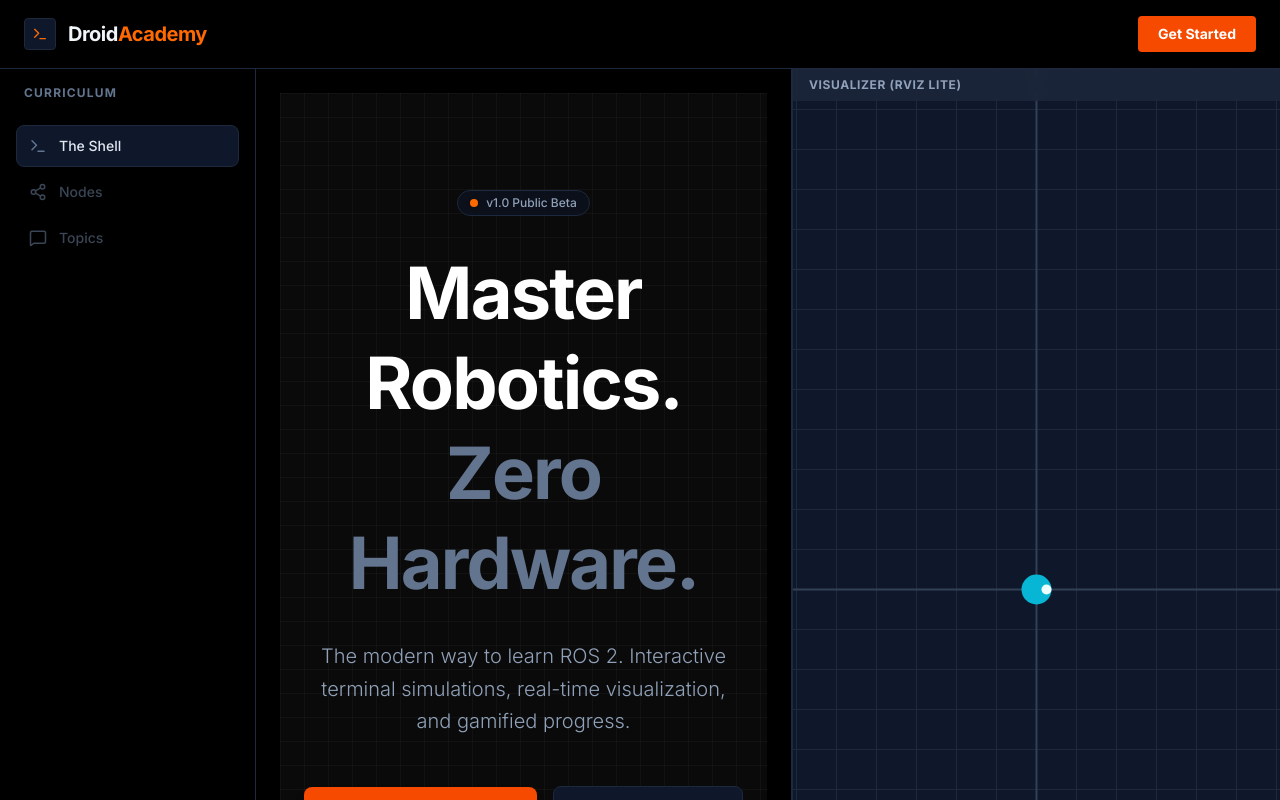
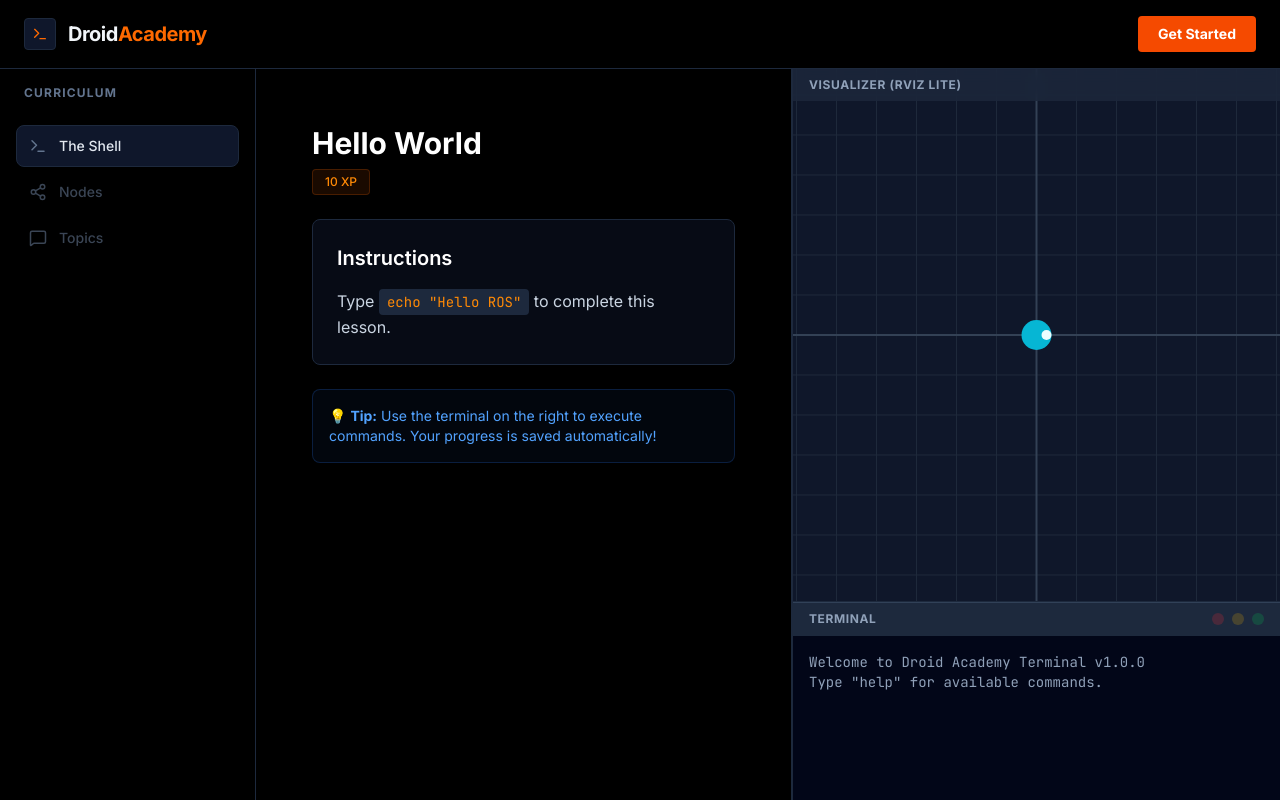
Before and after one commit to falcon766/robotquest-academy, a React (Vite) app: page / in a window 1280 px wide. Both pictures are taken after a click on the button "The Shell". Shown: the top 800 px of the page. Built offline with nearby package versions, Linux system fonts and the light colour scheme; no server answers.

Commit message:
feat: Add lesson content display panel + fix: Show actual progress (0% for new users)

```diff
--- a/src/components/layout/MainLayout.tsx
+++ b/src/components/layout/MainLayout.tsx
@@ -3,6 +3,7 @@ import { Sidebar } from './Sidebar';
 import { Outlet, useLocation } from 'react-router-dom';
 import { Terminal } from '../terminal/Terminal';
 import { CanvasBoard } from '../visualizer/CanvasBoard';
+import { LessonContent } from '../lesson/LessonContent';
 
 export const MainLayout = () => {
     const location = useLocation();
@@ -20,9 +21,9 @@ export const MainLayout = () => {
                         </div>
                     ) : (
                         <div className="flex-1 flex flex-col md:flex-row overflow-hidden">
-                            {/* Left Panel: Lesson Content (Placeholder for now, rendered via Outlet if we had lesson routes) */}
+                            {/* Left Panel: Lesson Content */}
                             <div className="flex-1 p-6 overflow-auto border-r border-slate-800">
-                                <Outlet />
+                                <LessonContent />
                             </div>
 
                             {/* Right Panel: Interactive Terminal & Visualizer */}
--- /dev/null
+++ b/src/components/lesson/LessonContent.tsx
@@ -0,0 +1,65 @@
+import { useLessonStore } from '../../store/useLessonStore';
+
+export const LessonContent = () => {
+    const { currentLesson } = useLessonStore();
+
+    if (!currentLesson) {
+        return (
+            <div className="flex items-center justify-center h-full text-slate-500">
+                <div className="text-center">
+                    <p className="text-lg mb-2">No lesson selected</p>
+                    <p className="text-sm">Click a module in the sidebar to begin</p>
+                </div>
+            </div>
+        );
+    }
+
+    return (
+        <div className="p-8 max-w-3xl">
+            <div className="mb-6">
+                <h1 className="text-3xl font-bold text-white mb-2">{currentLesson.title}</h1>
+                <div className="flex items-center gap-3">
+                    <span className="px-3 py-1 bg-orange-500/10 text-orange-400 text-xs font-medium rounded border border-orange-500/20">
+                        {currentLesson.xpReward} XP
+                    </span>
+                </div>
+            </div>
+
+            <div className="prose prose-invert prose-slate max-w-none">
+                <div className="bg-slate-900/50 border border-slate-800 rounded-lg p-6 mb-6">
+                    <h2 className="text-xl font-semibold text-white mb-4">Instructions</h2>
+                    <div className="text-slate-300 leading-relaxed space-y-4">
+                        {currentLesson.contentMarkdown.split('\n').map((line, i) => {
+                            if (line.startsWith('#')) {
+                                return null; // Skip markdown headers since we have a custom title
+                            }
+                            if (line.includes('`')) {
+                                // Simple code inline rendering
+                                const parts = line.split('`');
+                                return (
+                                    <p key={i}>
+                                        {parts.map((part, j) =>
+                                            j % 2 === 0 ?
+                                                part :
+                                                <code key={j} className="px-2 py-1 bg-slate-800 text-orange-400 rounded text-sm font-mono">{part}</code>
+                                        )}
+                                    </p>
+                                );
+                            }
+                            if (line.trim()) {
+                                return <p key={i} className="text-slate-300">{line}</p>;
+                            }
+                            return null;
+                        })}
+                    </div>
+                </div>
+
+                <div className="bg-blue-500/5 border border-blue-500/20 rounded-lg p-4">
+                    <p className="text-sm text-blue-400">
+                        💡 <strong>Tip:</strong> Use the terminal on the right to execute commands. Your progress is saved automatically!
+                    </p>
+                </div>
+            </div>
+        </div>
+    );
+};
--- a/src/pages/Dashboard.tsx
+++ b/src/pages/Dashboard.tsx
@@ -69,7 +69,7 @@ export const Dashboard = () => {
                     </div>
                     <p className="text-slate-400 text-sm mb-6 leading-relaxed">Master the Linux command line and configure your ROS 2 environment.</p>
                     <div className="w-full bg-slate-800 h-1.5 rounded-full overflow-hidden">
-                        <div className="bg-orange-500 h-full" style={{ width: '20%' }}></div>
+                        <div className="bg-orange-500 h-full" style={{ width: `${profile.completedLessons.includes('lesson_1') ? 100 : 0}%` }}></div>
                     </div>
                 </div>
 
```
